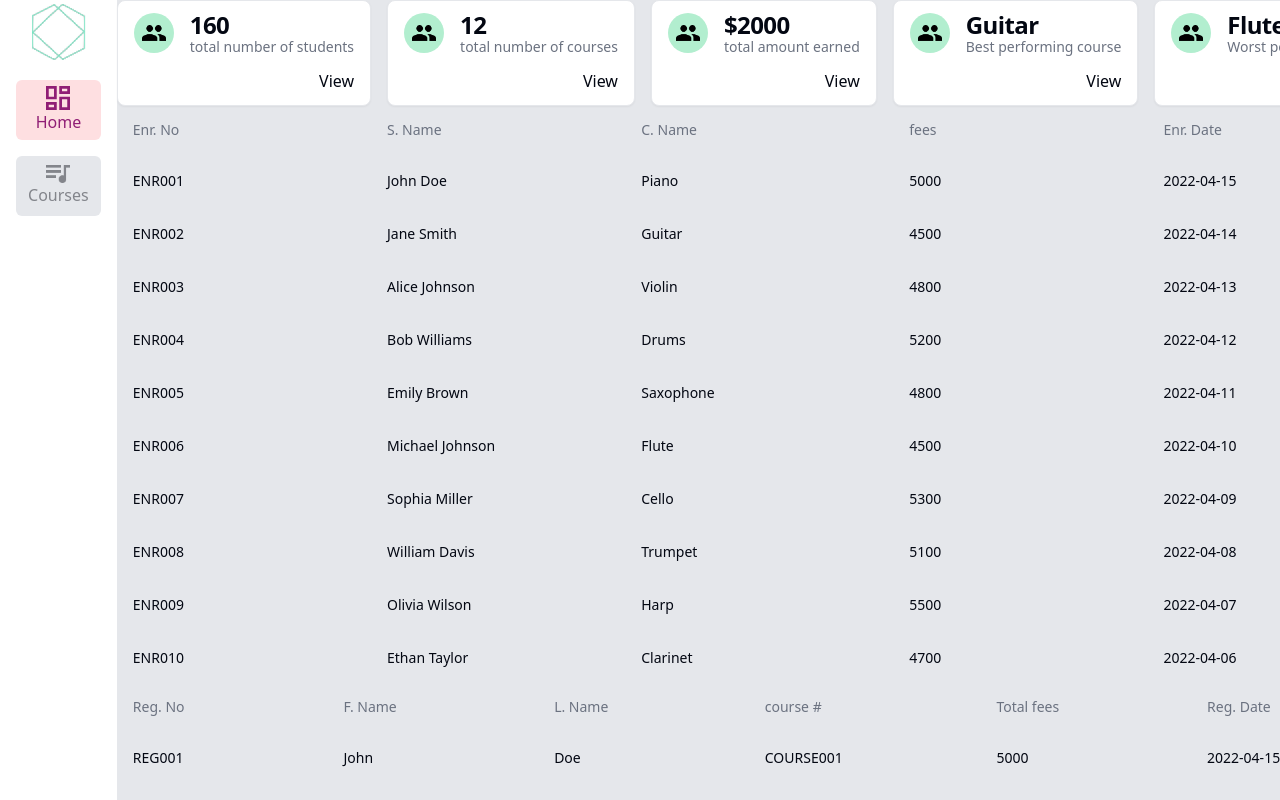
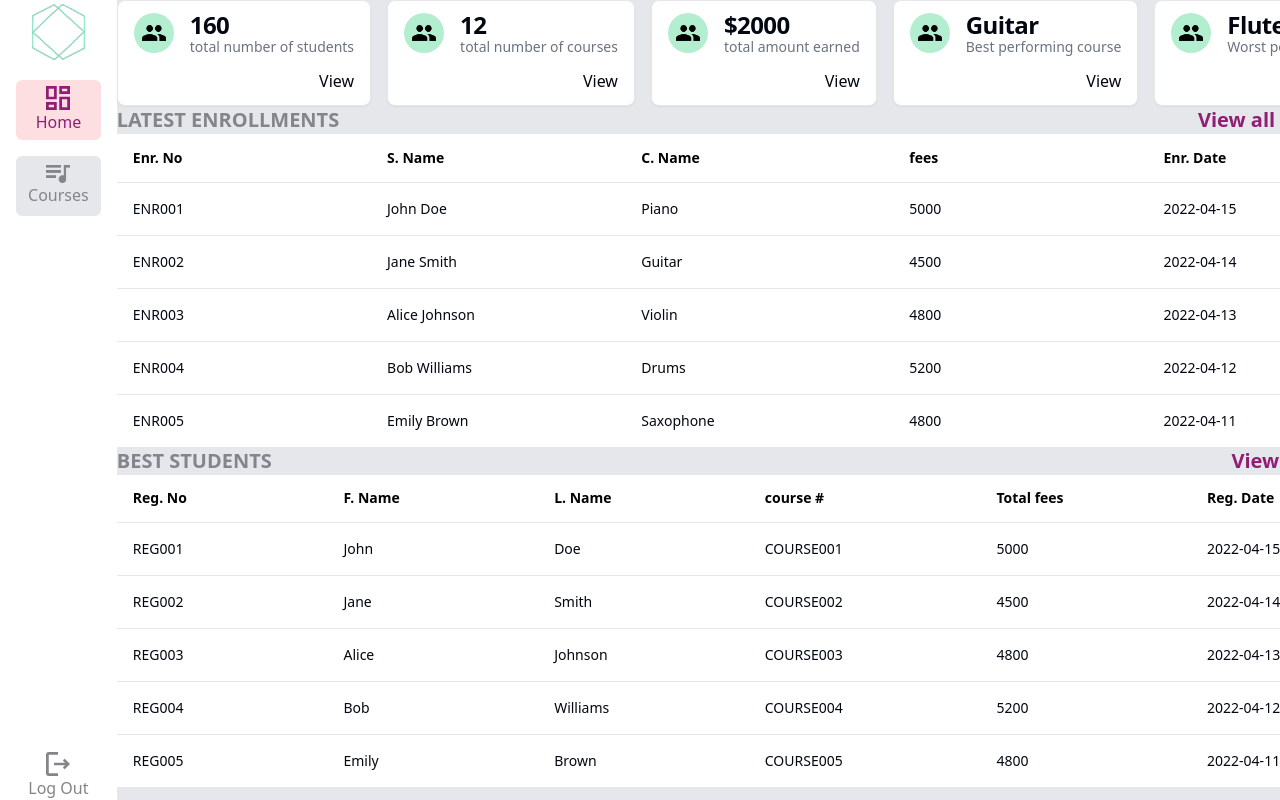
Before and after one commit to Patil-Shrikrishna/Octalogic, a React (Vite) app: page / in a window 1280 px wide. Both pictures are taken after typing "name@example.com", "Sample123" into the empty fields and a click on the button "Login". Shown: the top 800 px of the page. Built offline with nearby package versions, Linux system fonts and the light colour scheme.

Commit message:
[fix]: minor bug fixes

```diff
--- a/src/components/TableComponent.jsx
+++ b/src/components/TableComponent.jsx
@@ -1,3 +1,4 @@
+import { useState } from "react";
 import {
   Table,
   TableBody,
@@ -6,40 +7,93 @@ import {
   TableHeader,
   TableRow,
 } from "@/components/ui/table";
+import optionIcon from "../assets/options.png";
 import PropTypes from "prop-types";
 
-function TableComponent({ tableHeaders, data }) {
-  console.log("type of data.courses :", typeof data.courses);
-  console.log("data", data.courses);
+function TableComponent({ tableHeaders, data, rows, category }) {
+  const [showAllRecords, setShowAllRecords] = useState(false);
+
+  const visibleData = showAllRecords ? data : data.slice(0, rows);
+
+  const toggleShowAllRecords = () => {
+    setShowAllRecords((prev) => !prev);
+  };
 
   return (
-    <Table>
+    <div>
+      <div className="flex justify-between">
+        <p className="text-[#83858B] text-xl uppercase font-semibold">
+          {category === "student" && "Best students"}
+          {category === "enrollment" && "latest enrollments"}
+          {category === "course" && "Course List"}
+        </p>
+        {!showAllRecords && (
+          <button
+            onClick={toggleShowAllRecords}
+            className="text-[#901E75] text-xl font-semibold"
+          >
+            View all {category}s
+          </button>
+        )}
+      </div>
+      <Table className="bg-white">
         <TableHeader>
           <TableRow>
             {tableHeaders.map((item) => (
-            <TableHead key={item} className="w-[100px]">
+              <TableHead key={item} className="w-[100px] text-black font-bold">
                 {item}
               </TableHead>
             ))}
           </TableRow>
         </TableHeader>
-      <TableBody className="">
-        {data.map((item, index) => (
+        <TableBody>
+          {visibleData.map((item, index) => (
             <TableRow key={index} className="">
               {Object.entries(item).map(([key, value]) => (
                 <TableCell key={key} className="font-medium">
-                {value}
+                  {Array.isArray(value) ||
+                  value === "Active" ||
+                  value === "Closed" ||
+                  value === "Archieved" ? (
+                    Array.isArray(value) ? (
+                      <img src={optionIcon} className="h-4" />
+                    ) : (
+                      <>
+                        {value === "Active" && (
+                          <p className="w-fit rounded-md px-2 py-1 bg-[#CFF9DF]">
+                            Active
+                          </p>
+                        )}
+                        {value === "Closed" && (
+                          <p className="w-fit rounded-md px-2 py-1 bg-[#FEC0CA]">
+                            Closed
+                          </p>
+                        )}
+                        {value === "Archieved" && (
+                          <p className="w-fit rounded-md px-2 py-1 bg-[#E5E7EB]">
+                            Archieved
+                          </p>
+                        )}
+                      </>
+                    )
+                  ) : (
+                    value
+                  )}
                 </TableCell>
               ))}
             </TableRow>
           ))}
         </TableBody>
       </Table>
+    </div>
   );
 }
+
 TableComponent.propTypes = {
   tableHeaders: PropTypes.array,
   data: PropTypes.array,
+  rows: PropTypes.number,
+  category: PropTypes.string,
 };
 
 export default TableComponent;
--- a/src/data/courseData.json
+++ b/src/data/courseData.json
@@ -58,6 +58,53 @@
         "price": 250,
         "status": "Active",
         "actions": ["Edit course", "Close course","Archieve course"]
+      },{
+        "name": "Piano Course",
+        "description": "Learn to play the piano from scratch",
+        "instructor": "John Doe",
+        "instrument": "Piano",
+        "dayOfWeek": "Monday",
+
+        "numberOfStudents": 15,
+        "price": 200,
+        "status": "Active",
+        "actions": ["Edit course", "Close course","Archieve course"]
+      },
+      {
+        "name": "Guitar Course",
+        "description": "Master the art of playing the guitar",
+        "instructor": "Jane Smith",
+        "instrument": "Guitar",
+        "dayOfWeek": "Wednesday",
+
+        "numberOfStudents": 10,
+        "price": 180,
+        "status": "Closed",
+        "actions": ["Edit course", "Close course","Archieve course"]
+      },
+      {
+        "name": "Violin Course",
+        "description": "Learn classical violin techniques",
+        "instructor": "Alice Johnson",
+        "instrument": "Violin",
+        "dayOfWeek": "Friday",
+
+        "numberOfStudents": 12,
+        "price": 220,
+        "status": "Archieved",
+        "actions": ["Edit course", "Close course","Archieve course"]
+      },
+      {
+        "name": "Drums Course",
+        "description": "Rock out with drumming lessons",
+        "instructor": "Bob Williams",
+        "instrument": "Drums",
+        "dayOfWeek": "Thursday",
+
+        "numberOfStudents": 8,
+        "price": 250,
+        "status": "Active",
+        "actions": ["Edit course", "Close course","Archieve course"]
       }
     ]
   }
--- a/src/pages/Courses.jsx
+++ b/src/pages/Courses.jsx
@@ -46,6 +46,8 @@ const Courses = () => {
             <TableComponent
               tableHeaders={courseData.courseHeaders}
               data={coursesState}
+              rows={10}
+              category="course"
             />
           </div>
         )}
--- a/src/pages/Overview.jsx
+++ b/src/pages/Overview.jsx
@@ -52,10 +52,14 @@ const Overview = () => {
           <TableComponent
             tableHeaders={enrollmentData.enrollmentHeaders}
             data={enrollmentData.latestEnrollment}
+            rows={5}
+            category="enrollment"
           />
           <TableComponent
             tableHeaders={studentData.studentHeaders}
             data={studentData.bestStudents}
+            rows={5}
+            category="student"
           />
         </div>
       </div>
```
Also changed, not shown: src/assets/disabledOptions.png (added), src/assets/options.png. Lines whose indentation alone changed are shown as unchanged.
